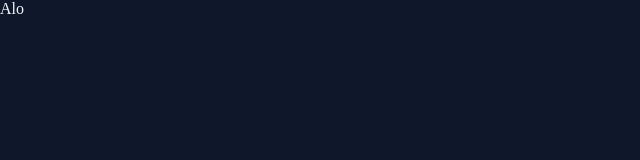
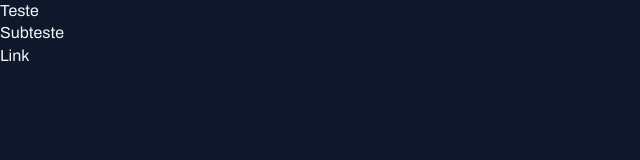
Before and after one commit to AleksanderBalduino/projeto-portal-de-noticias-mba-fullstack, a plain HTML site: page index.html in a window 1280 px wide. Shown: the whole page, without its empty margins (0-640 px from the left). Drawn offline with Linux system fonts and the light colour scheme.

Commit message:
Aplicando as fontes no projeto

```diff
--- a/index.html
+++ b/index.html
@@ -1,14 +1,21 @@
 <!DOCTYPE html>
 <html lang="pt-br">
     <head>
+        <link rel="preconnect" href="https://fonts.googleapis.com">
+        <link rel="preconnect" href="https://fonts.gstatic.com" crossorigin>
+
         <meta charset="UTF-8">
         <meta name="viewport" content="width=device-width, initial-scale=1.0">
         <title>Portal de notícias</title>
 
         <link rel="stylesheet" href="styles/index.css">
+
+        <link href="https://fonts.googleapis.com/css2?family=Archivo:ital,wght@0,100..900;1,100..900&display=swap" rel="stylesheet">
     </head>
 
     <body>
-        Alo
+        <h1>Teste</h1>
+        <h2>Subteste</h2>
+        <a href="#">Link</a>
     </body>
 </html>
--- a/styles/global.css
+++ b/styles/global.css
@@ -11,9 +11,31 @@
     --stroke-color: #1E293B;
     --text-color-primary: #F1F5F9;
     --text-color-secondary: #CBD5E1;
+
+    --font-family: "Archivo", sans-serif;
+    --h1: 800 24px/135% var(--font-family);
+    --h2: 800 16px/140% var(--font-family);
+    --h3: 800 14px/140% var(--font-family);
+    --text-span: 600 14px/145% var(--font-family);
+    --text: 400 16px/140% var(--font-family);
+    --text-sm: 400 14px/160% var(--font-family);
 }
 
 body {
+    font: var(--text);
     color: var(--text-color-primary);
     background-color: var(--bg-color);
 }
+
+a {
+    text-decoration: none;
+    color: inherit;
+}
+
+a:hover {
+    color: var(--brand-color-light);
+}
+
+h1, h2, h3 {
+    font: inherit;
+}
```
